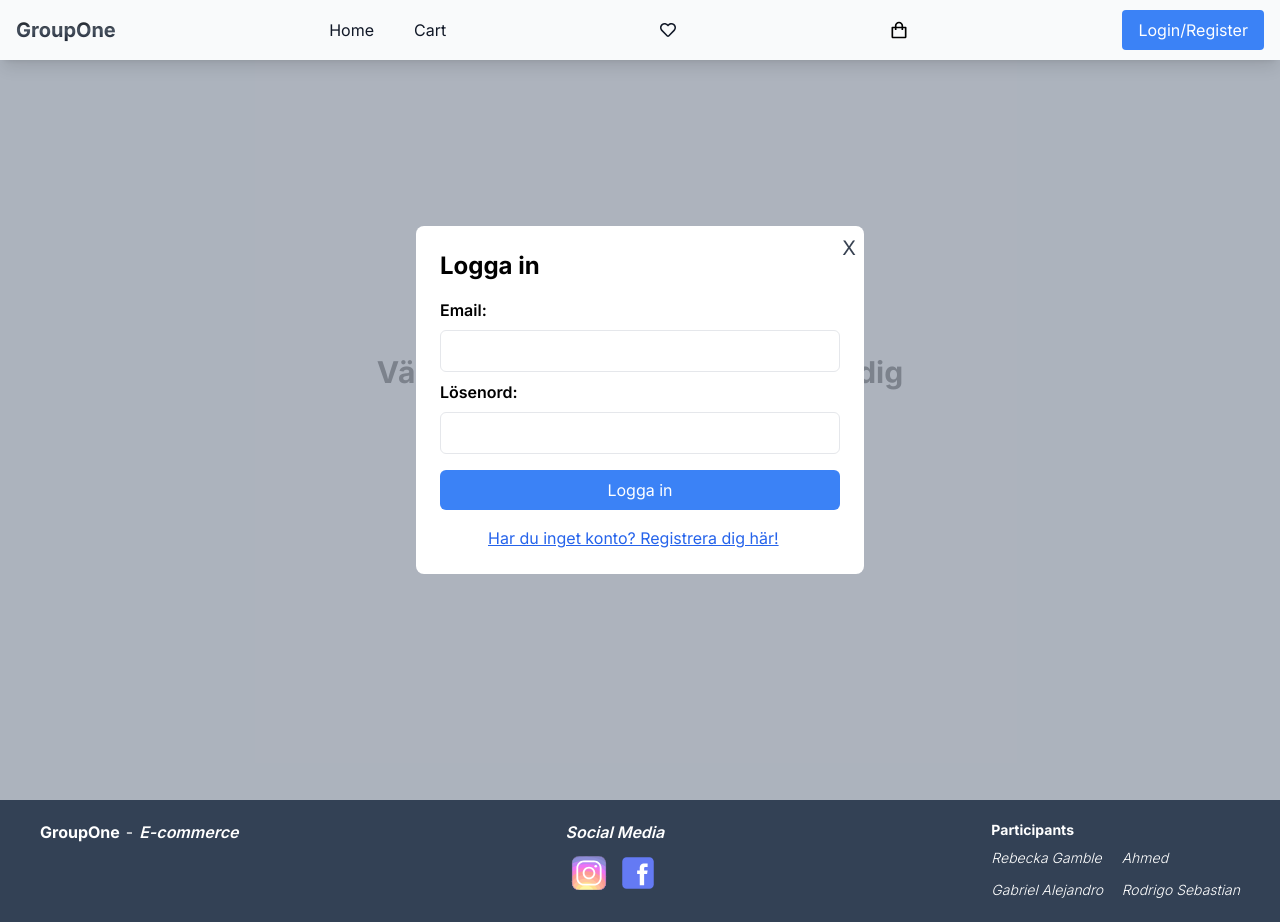
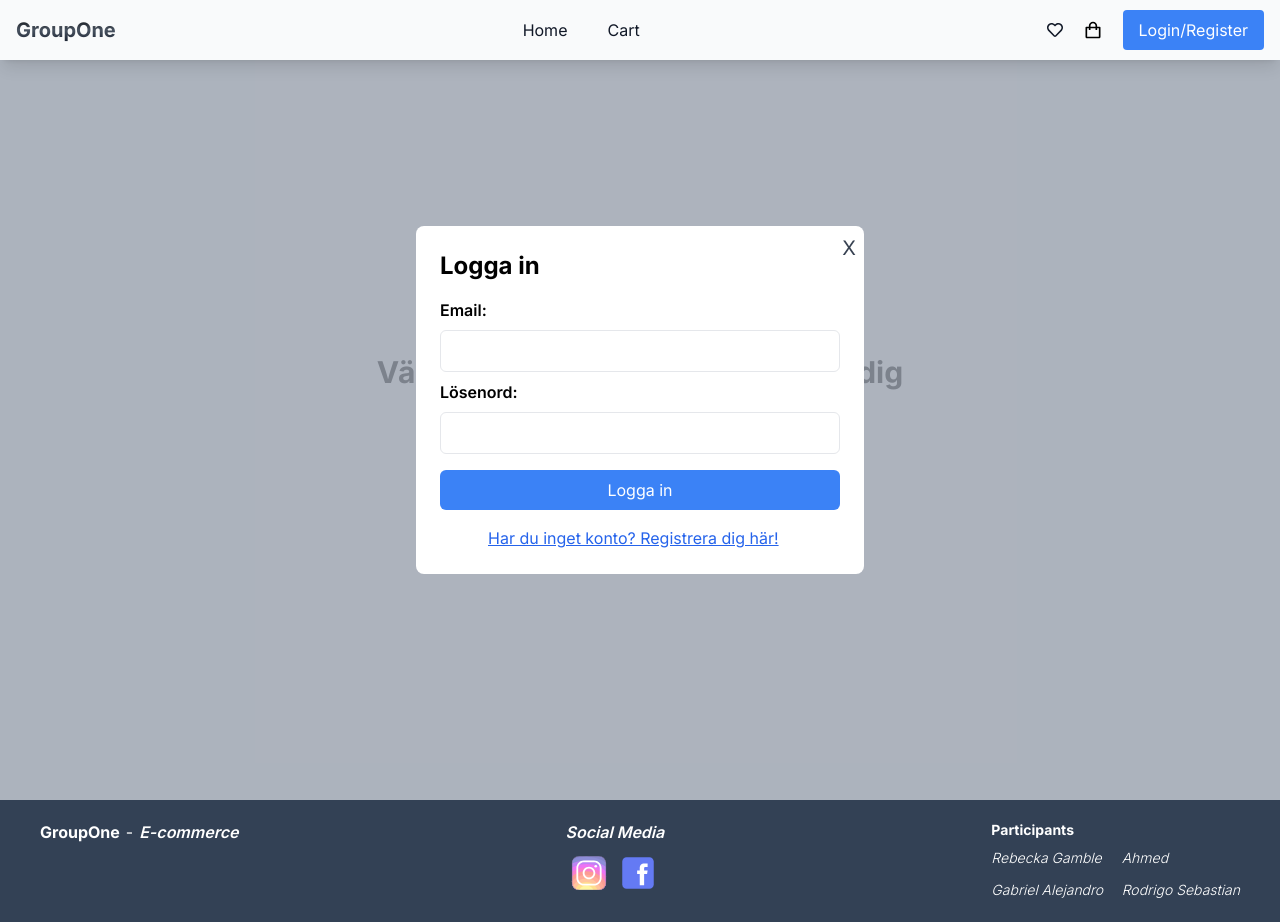
Before and after one commit to RebeckaGamble/E-handel-1, a Next.js app: page /login in a window 1280 px wide. Built offline with nearby package versions, Linux system fonts and the light colour scheme.

Commit message:
header styling/logga ut btn

```diff
--- a/src/app/components/header/Header.js
+++ b/src/app/components/header/Header.js
@@ -21,15 +21,22 @@ function Header() {
             <div>
               <Navigation />
             </div>
+            <div className='flex flex-row items center gap-5'>
+              <div className='flex flex-row items-center gap-5'>
                 <Link href="/favorites">
                   <FaRegHeart />
                 </Link>
                 <Link href="/cart">
                   <BiShoppingBag size={20} color="black" className="hover:color-black" />
                 </Link>
+              </div>
               {currentUser ? (
                 <div className="flex items-center gap-4">
-            <span className='italic mr-2'>Inloggad som {currentUser}</span>
+                  <Link href="/cart">
+                    <p className='italic mr-2 text-blue-400 hover:underline'>
+                      Inloggad som {currentUser}
+                    </p>
+                  </Link>
                   <button
                     onClick={logout}
                     className="bg-red-500 text-white px-4 py-2 rounded hover:bg-red-600"
@@ -46,6 +53,7 @@ function Header() {
               )}
             </div>
       </div>
+    </div>
   );
 }
 
--- a/src/app/login/page.js
+++ b/src/app/login/page.js
@@ -22,7 +22,7 @@ const LoginPage = () => {
     <div className="flex flex-col items-center justify-center h-screen bg-gray-100">
       {currentUser ? (
         <>
-          <h1 className="text-3xl font-bold mb-4">Du är inloggad som {currentUser.name}</h1>
+          <h1 className="text-3xl font-bold mb-4">Du är inloggad som {currentUser}</h1>
           <button
             onClick={logout}
             className="px-4 py-2 bg-red-500 text-white rounded-md"
```
Lines whose indentation alone changed are shown as unchanged.
